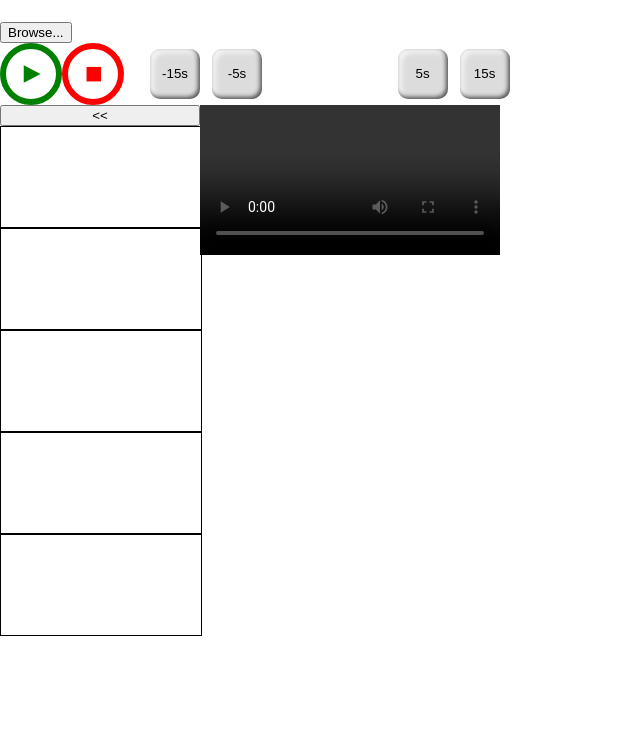
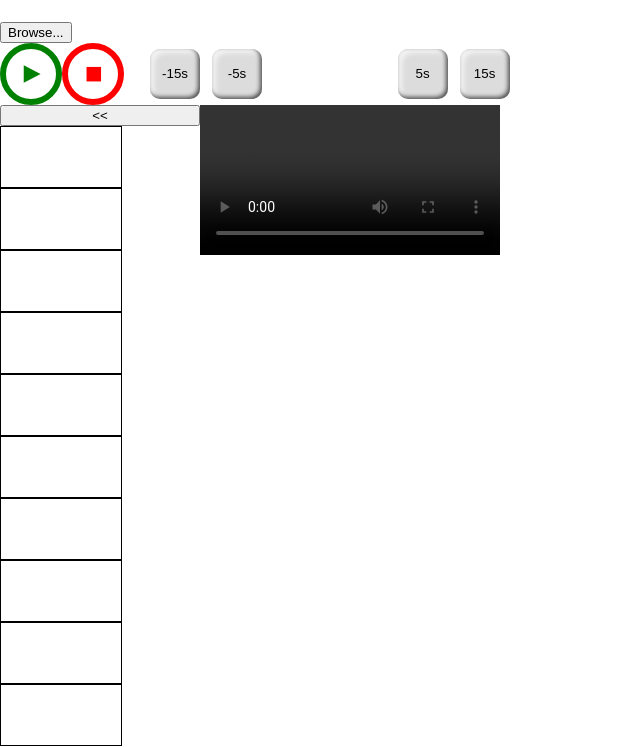
Before and after one commit to fliedonion/html5localvideofileplayer, a website with bundled scripts: page index.html in a window 1280 px wide. Shown: the part 79-826 px from the top of the page, without its empty margins (0-640 px from the left). Built offline with nearby package versions, Linux system fonts and the light colour scheme.

```diff
--- a/css/style.css
+++ b/css/style.css
@@ -53,7 +53,7 @@
 
 .cap-canvas {
     border: 1px solid black;
-    width: 200px;
+    width: 120px;
 }
 
 
--- a/js/index.js
+++ b/js/index.js
@@ -4,6 +4,7 @@
 import { createCaptureCanvases } from './pastFramePlaybacks.js'
 
 // global variable
+const playbackcaptureCount = 10;
 let videoReady = false;
 const getVideoReady = () => videoReady;
 const setVideoReady = (value) => videoReady = value;
@@ -85,7 +86,7 @@
 const captureButton = document.querySelector('#capture');
 
 // create elements for auto playback capture.
-const playbacks = createCaptureCanvases(document, document.querySelector('#smallPreviewContainer'), 5);
+const playbacks = createCaptureCanvases(document, document.querySelector('#smallPreviewContainer'), playbackcaptureCount);
 playbacks[0].isFirst = true;
 
 const smallCaptureCanvases = playbacks.map(x=>x.small);
```
Also changed, not shown: package.json (added, +20 -0 lines), .eslintrc.json (added), 2 other files.
